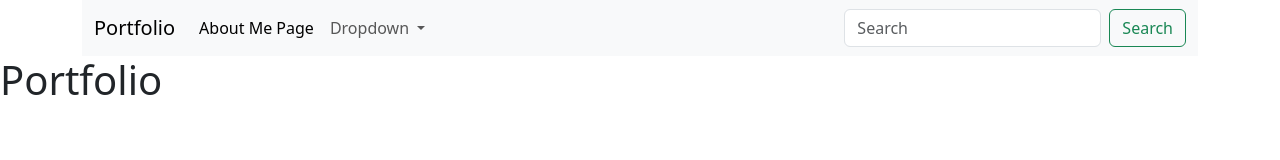
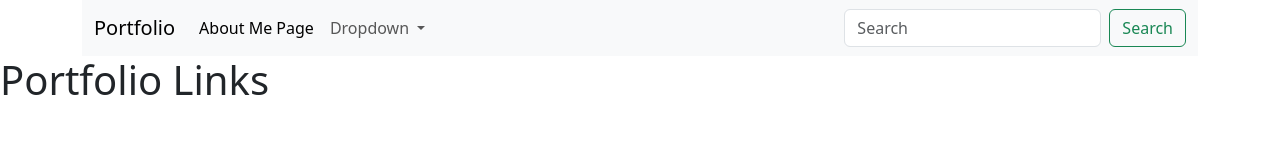
Before and after one commit to s-salazar0915/website-portfolio-with-bootstrap-s-salazar0915-main, a plain HTML site: page index.html in a window 1280 px wide. Drawn offline with nearby package versions, Linux system fonts and the light colour scheme.

Commit message:
guys I almost forgot a amessege

```diff
--- a/index.html
+++ b/index.html
@@ -40,7 +40,7 @@
 
 </div>
 
-    <h1>Portfolio</h1>
+    <h1>Portfolio Links</h1>
     <script src="https://cdn.jsdelivr.net/npm/bootstrap@5.3.3/dist/js/bootstrap.bundle.min.js" integrity="sha384-YvpcrYf0tY3lHB60NNkmXc5s9fDVZLESaAA55NDzOxhy9GkcIdslK1eN7N6jIeHz" crossorigin="anonymous"></script>
 
 
```
